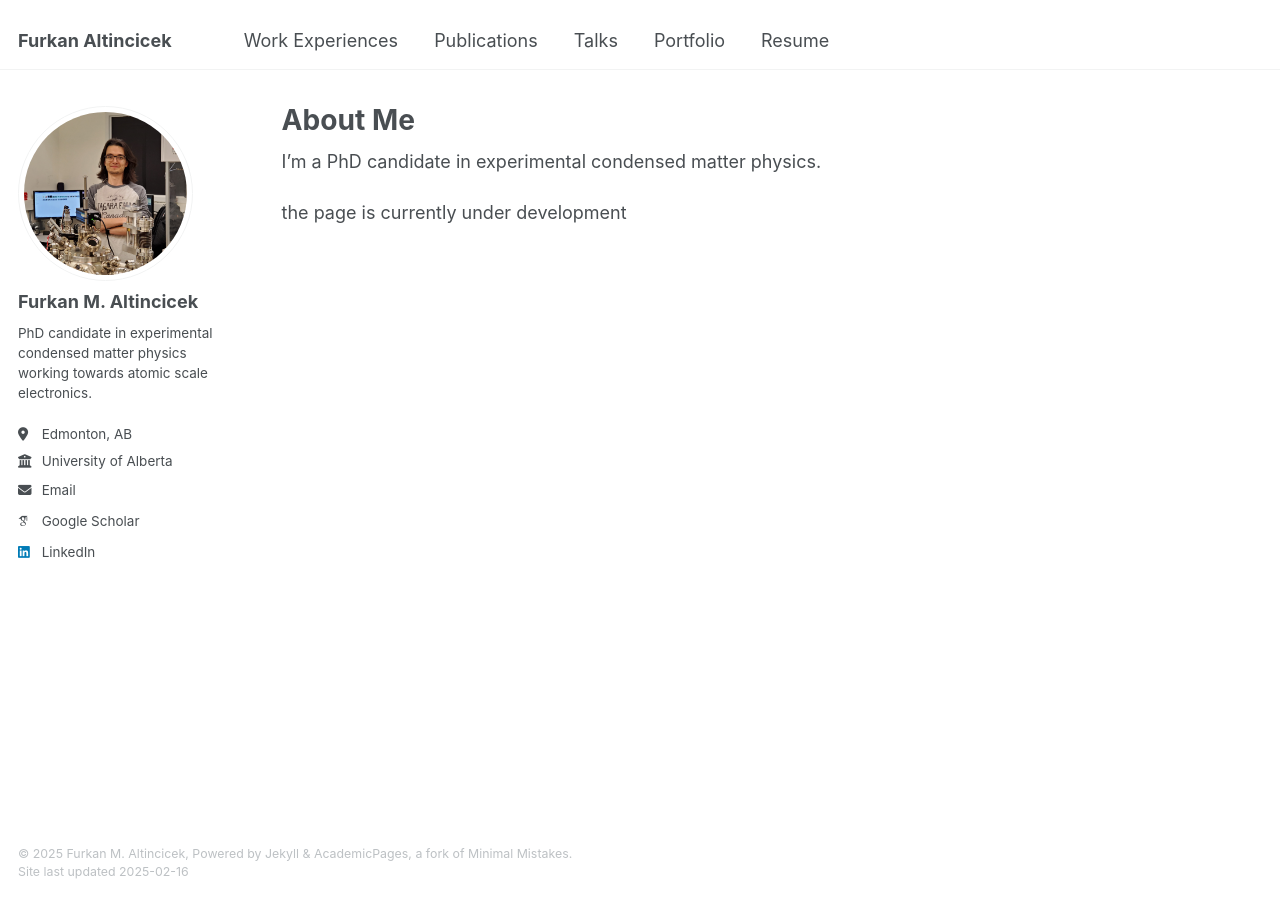
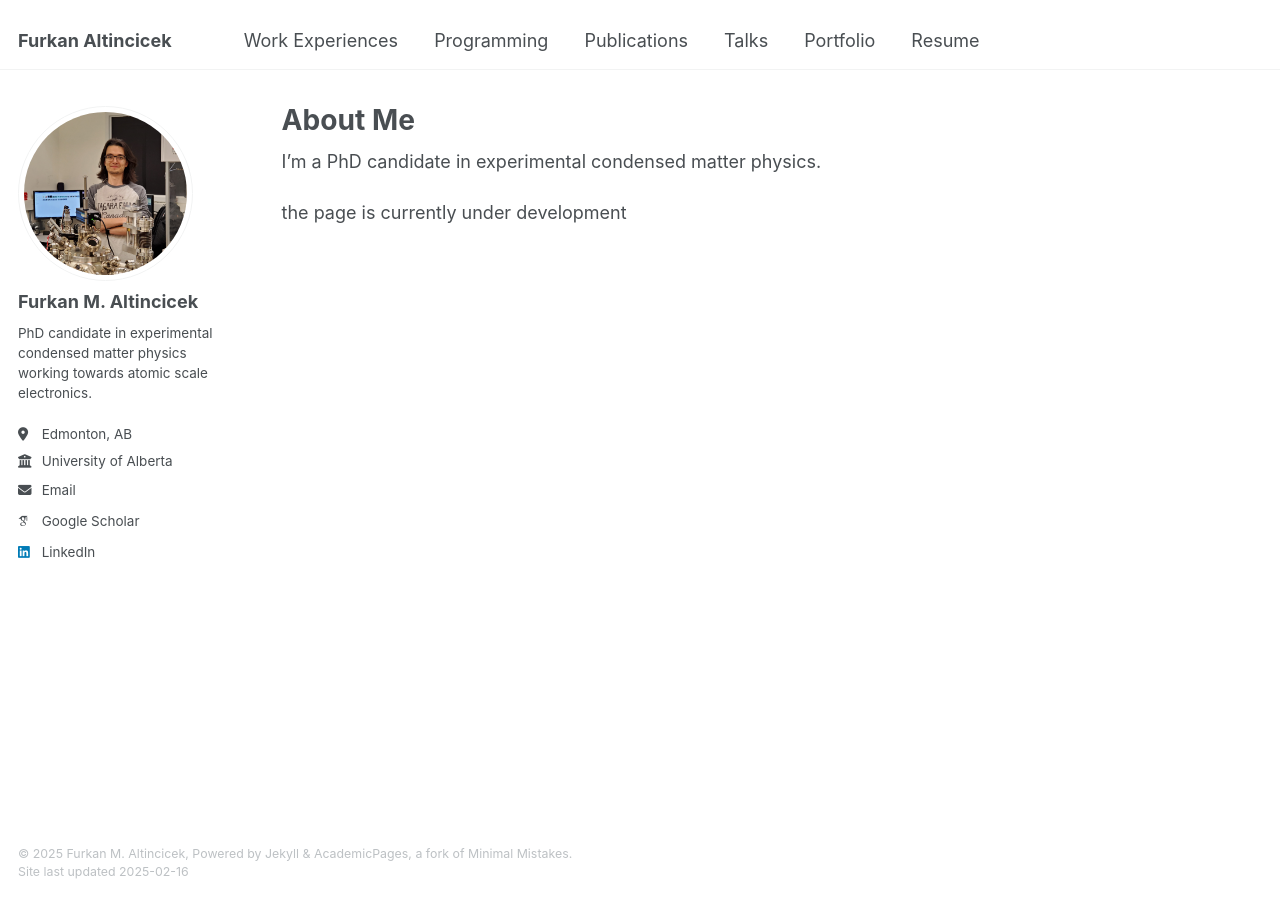
Before and after one commit to faltincicek/faltincicek.github.io, a Jekyll site: the page built from _pages/about.md, in a window 1280 px wide. Built offline with Jekyll 4.4.1, drawn with Linux system fonts in a browser that asks for light colours; some web fonts are replaced.

Commit message:
Update navigation.yml

```diff
--- a/_data/navigation.yml
+++ b/_data/navigation.yml
@@ -8,6 +8,9 @@ main:
 
   - title: "Work Experiences"
     url: /work/
+
+  - title: "Programming"
+    url: /programming/
 
   - title: "Publications"
     url: /publications/
```
